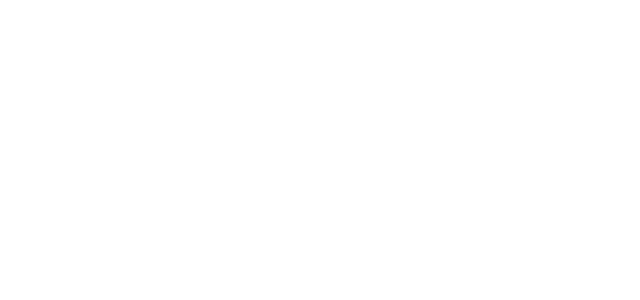
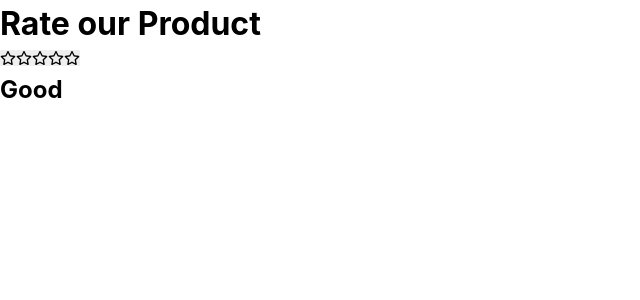
Before and after one commit to Fejiro001/rating-system, a React (Create React App) app: page / in a window 1280 px wide. Shown: the top 300 px of the page, without its empty margins (0-640 px from the left). Built offline with nearby package versions, Linux system fonts and the light colour scheme.

Commit message:
Added state for star hover and click

```diff
--- a/src/components/Star.js
+++ b/src/components/Star.js
@@ -1,8 +1,10 @@
 import { FaRegStar } from "react-icons/fa6";
 
 function Star(props) {
+  const { onHover, handleRating } = props;
+
   return (
-    <button>
+    <button onClick={handleRating} onMouseEnter={onHover}>
       <FaRegStar />
     </button>
   );
--- a/src/components/StarRating.js
+++ b/src/components/StarRating.js
@@ -1,6 +1,10 @@
+import { useState } from "react";
 import Star from "./Star";
 
 function StarRating(props) {
+  const [isHovered, setIsHovered] = useState(false);
+  const [isClicked, setIsClicked] = useState(false);
+
   const ratings = [
     { index: 0, rating: "Terrible" },
     { index: 1, rating: "Bad" },
@@ -9,7 +13,21 @@ function StarRating(props) {
     { index: 4, rating: "Excellent" }
   ];
 
-  return <></>;
+  const handleRating = (e) => {
+    console.log(e.target);
+  };
+
+  const handleButtonHover = () => {};
+
+  return (
+    <>
+      <h1>Rate our Product</h1>
+      {ratings.map((rate) => (
+        <Star isHovered={isHovered} onHover={handleButtonHover} handleRating={handleRating} key={rate.index} />
+      ))}
+      <h2>Good</h2>
+    </>
+  );
 }
 
 export default StarRating;
```
